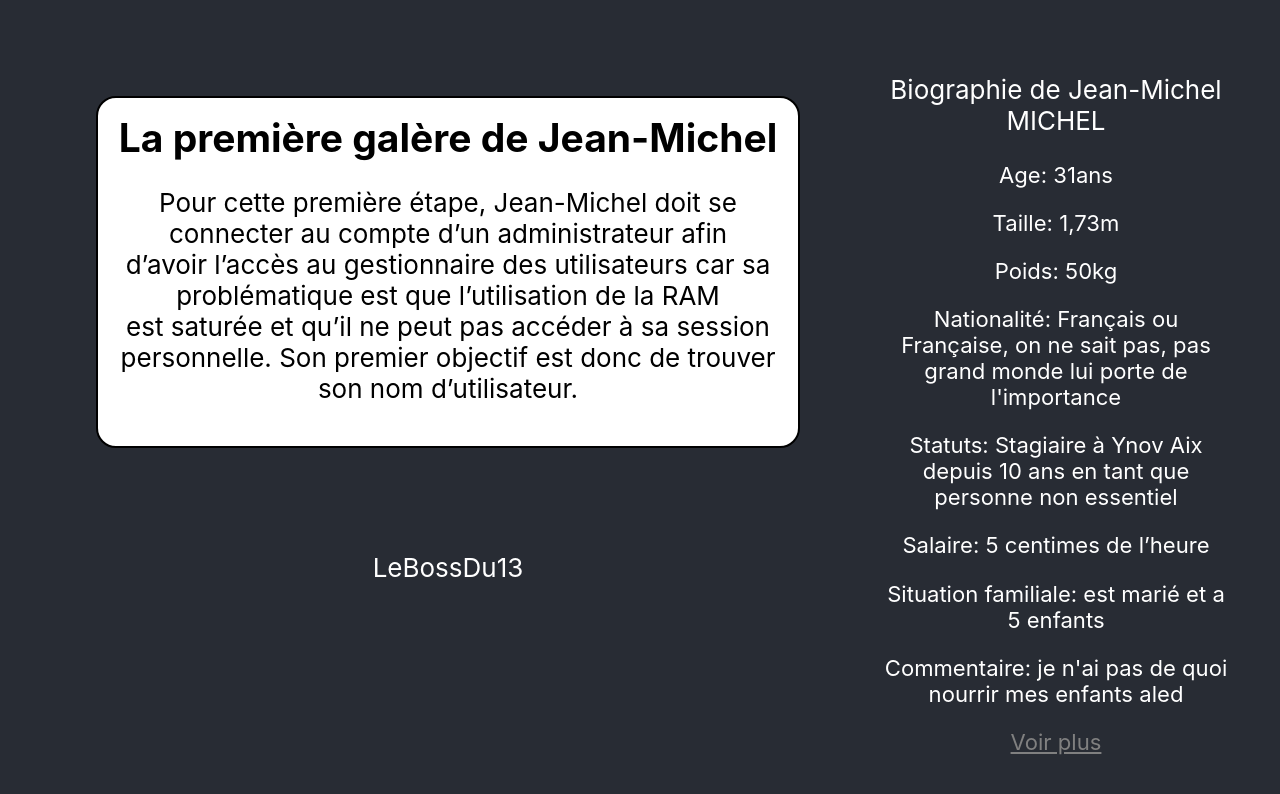
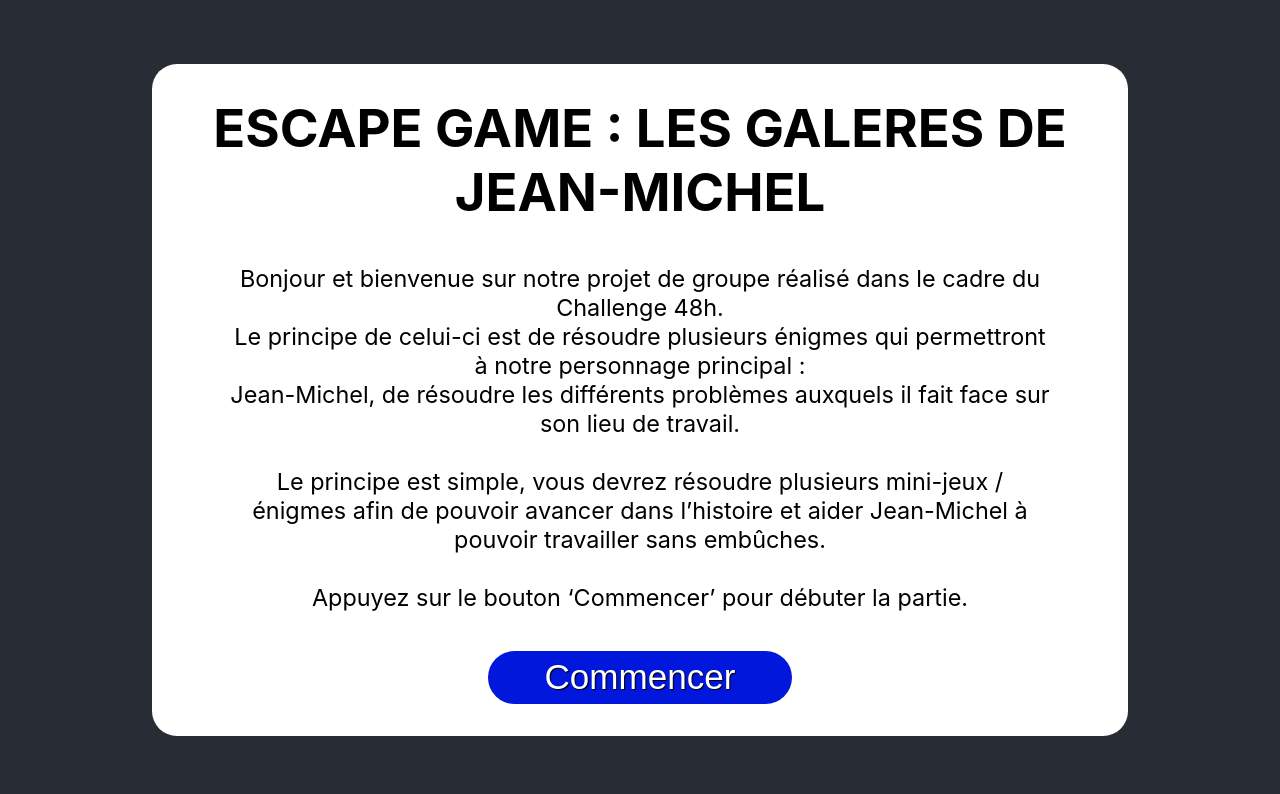
Before and after one commit to ecandotti/webscape-game, a React (Create React App) app: page / in a window 1280 px wide. Shown: the top 794 px of the page. Built offline with nearby package versions, Linux system fonts and the light colour scheme.

Commit message:
step one finit

```diff
--- a/src/App.js
+++ b/src/App.js
@@ -15,7 +15,7 @@ export default class App extends React.Component{
   constructor(props) {
     super(props);
     this.state = {
-      viewId: 1
+      viewId: 0
     }
   }
 
--- a/src/Views/Landing.js
+++ b/src/Views/Landing.js
@@ -26,7 +26,7 @@ export default class Landing extends React.Component{
                         Le principe est simple, vous devrez résoudre plusieurs mini-jeux / énigmes afin de pouvoir avancer dans l’histoire et aider Jean-Michel à pouvoir travailler sans embûches.<br/><br/>
                         Appuyez sur le bouton ‘Commencer’ pour débuter la partie.</p>
                     </div>
-                    <button className="start" onClick={() => setViewId(1)}> Commencer </button>
+                    <button className="start" onClick={() => setViewId(4)}> Commencer </button>
                 </div>
            </div>
         )
```
